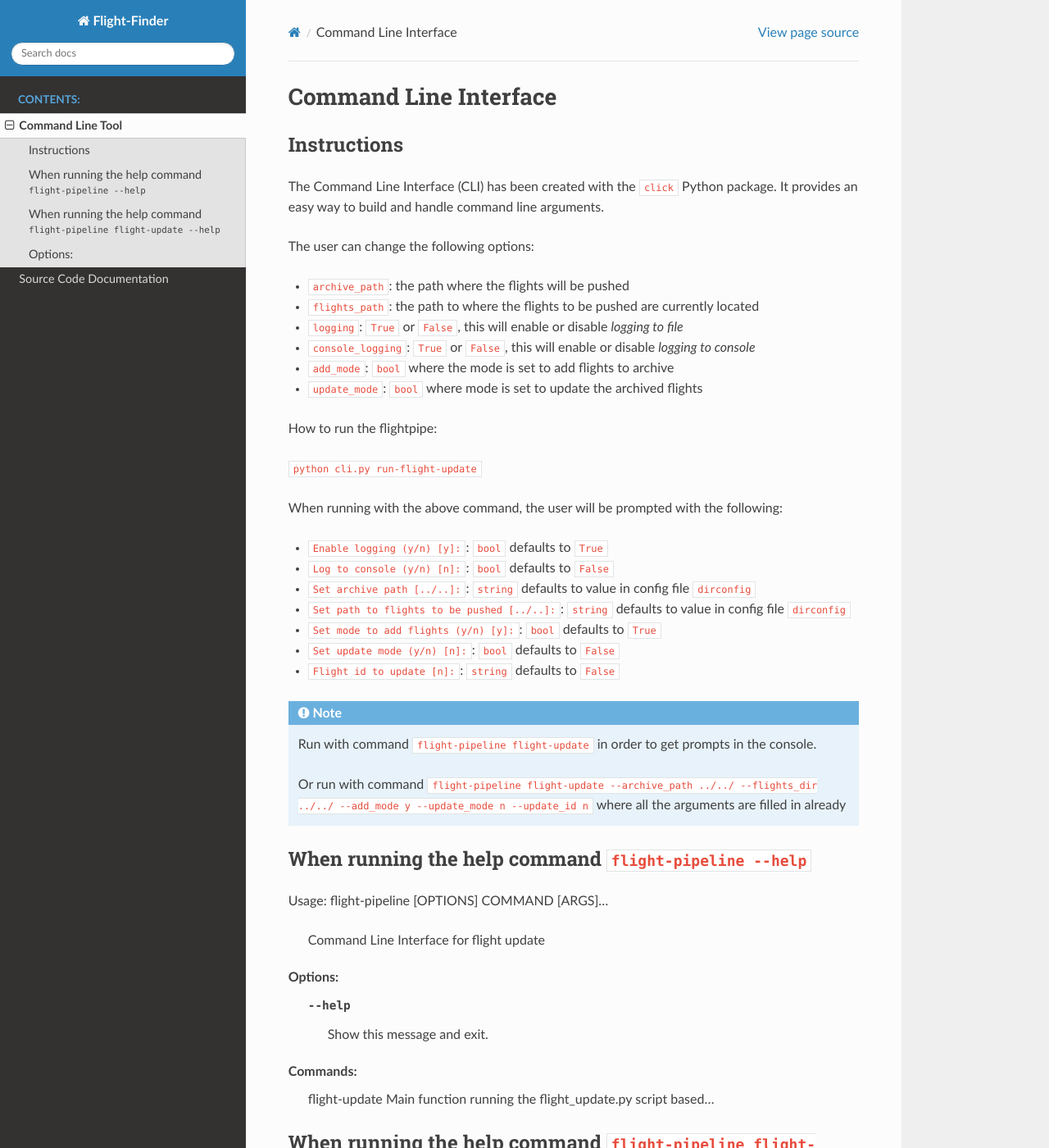
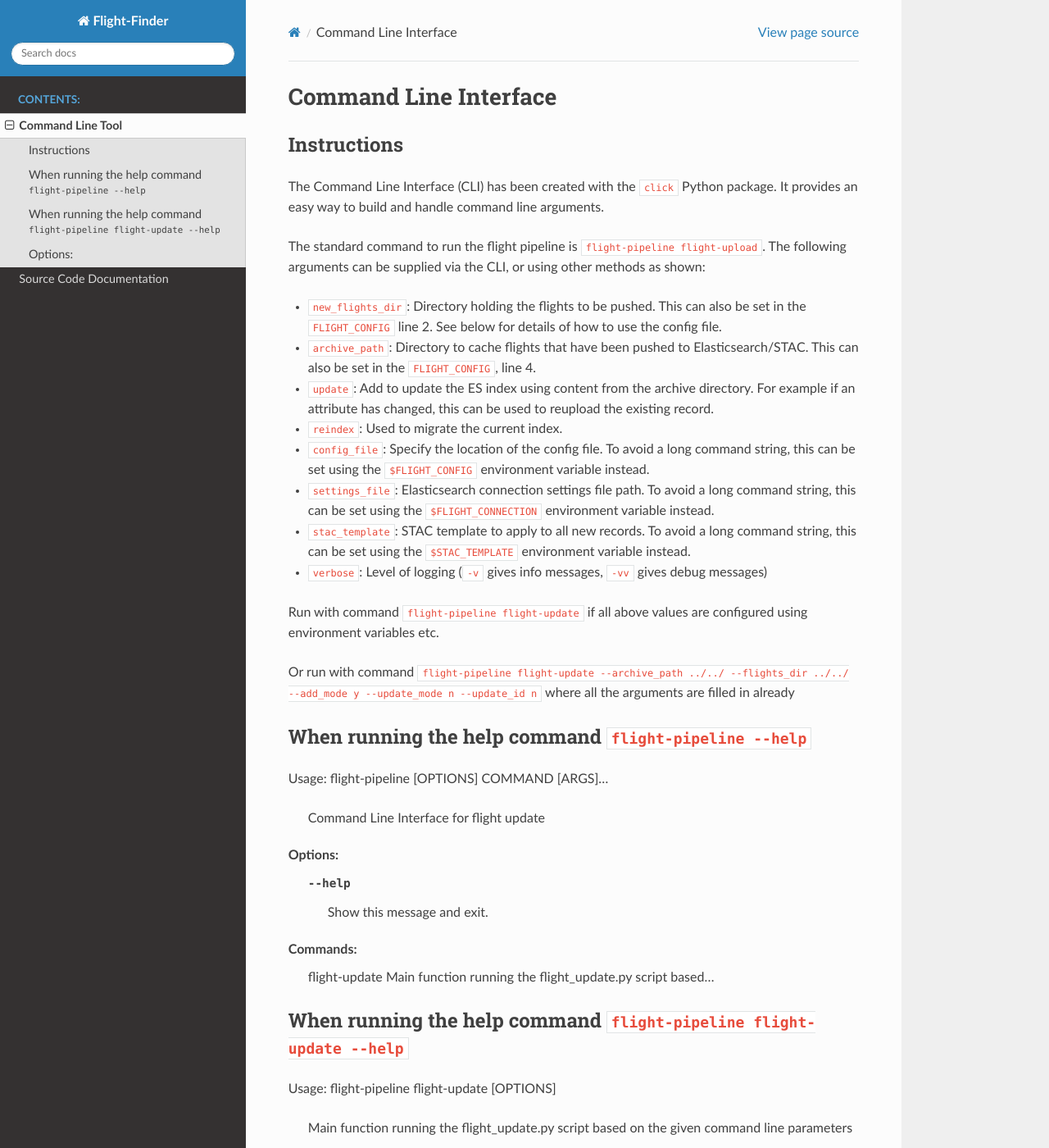
Before and after one commit to cedadev/flight-pipeline, a Sphinx documentation site: the page built from docs/source/core/cli.rst, in a window 1280 px wide and 1400 px high. Shown: the whole window at 82% size. Built offline with Sphinx 7.4.7 and the Read the Docs theme 3.1.0, drawn with Linux system fonts in a browser that asks for light colours.

Commit message:
Updated base docs file

```diff
--- a/docs/source/core/cli.rst
+++ b/docs/source/core/cli.rst
@@ -6,40 +6,27 @@ Instructions
 ============
 The Command Line Interface (CLI) has been created with the ``click`` Python package. It provides an easy way to build and handle command line arguments.
 
-The user can change the following options:
+The standard command to run the flight pipeline is ``flight-pipeline flight-upload``. The following arguments can be supplied via the CLI, or using other methods as shown:
 
-- ``archive_path``: the path where the flights will be pushed
+- ``new_flights_dir``: Directory holding the flights to be pushed. This can also be set in the ``FLIGHT_CONFIG`` line 2. See below for details of how to use the config file.
 
-- ``flights_path``: the path to where the flights to be pushed are currently located
+- ``archive_path``: Directory to cache flights that have been pushed to Elasticsearch/STAC. This can also be set in the ``FLIGHT_CONFIG``, line 4.
 
-- ``logging``: ``True`` or ``False``, this will enable or disable *logging to file*
+- ``update``: Add to update the ES index using content from the archive directory. For example if an attribute has changed, this can be used to reupload the existing record.
 
-- ``console_logging``: ``True`` or ``False``, this will enable or disable *logging to console*
+- ``reindex``: Used to migrate the current index.
 
-- ``add_mode``: ``bool`` where the mode is set to add flights to archive
+- ``config_file``: Specify the location of the config file. To avoid a long command string, this can be set using the ``$FLIGHT_CONFIG`` environment variable instead.
 
-- ``update_mode``: ``bool`` where mode is set to update the archived flights
+- ``settings_file``: Elasticsearch connection settings file path. To avoid a long command string, this can be set using the ``$FLIGHT_CONNECTION`` environment variable instead.
 
+- ``stac_template``: STAC template to apply to all new records. To avoid a long command string, this can be set using the ``$STAC_TEMPLATE`` environment variable instead.
 
-How to run the flightpipe:
+- ``verbose``: Level of logging (``-v`` gives info messages, ``-vv`` gives debug messages)
 
-``python cli.py run-flight-update``
+Run with command ``flight-pipeline flight-update`` if all above values are configured using environment variables etc.
 
-When running with the above command, the user will be prompted with the following:
-
-- ``Enable logging (y/n) [y]:``: ``bool`` defaults to ``True``
-- ``Log to console (y/n) [n]:``: ``bool`` defaults to ``False``
-- ``Set archive path [../..]:``: ``string`` defaults to value in config file ``dirconfig``
-- ``Set path to flights to be pushed [../..]:``: ``string`` defaults to value in config file ``dirconfig``
-- ``Set mode to add flights (y/n) [y]:``: ``bool`` defaults to ``True``
-- ``Set update mode (y/n) [n]:``: ``bool`` defaults to ``False``
-- ``Flight id to update [n]:``: ``string`` defaults to ``False``
-
-.. note::
-
-   Run with command ``flight-pipeline flight-update`` in order to get prompts in the console.
-
-   Or run with command ``flight-pipeline flight-update --archive_path ../../ --flights_dir ../../ --add_mode y --update_mode n --update_id n`` where all the arguments are filled in already
+Or run with command ``flight-pipeline flight-update --archive_path ../../ --flights_dir ../../ --add_mode y --update_mode n --update_id n`` where all the arguments are filled in already
 
 
 When running the help command ``flight-pipeline --help``
```
